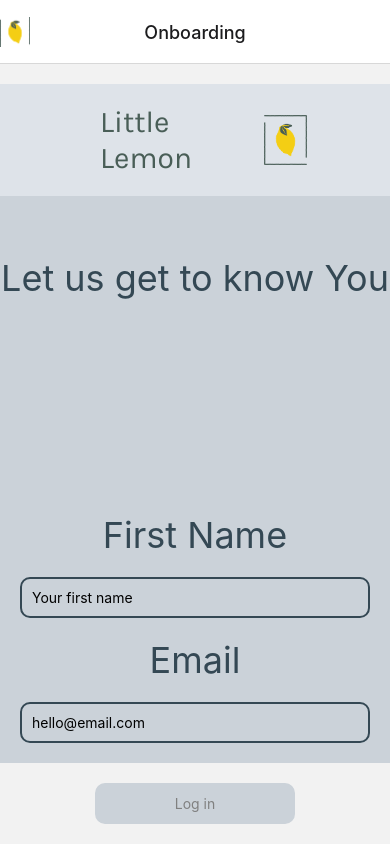
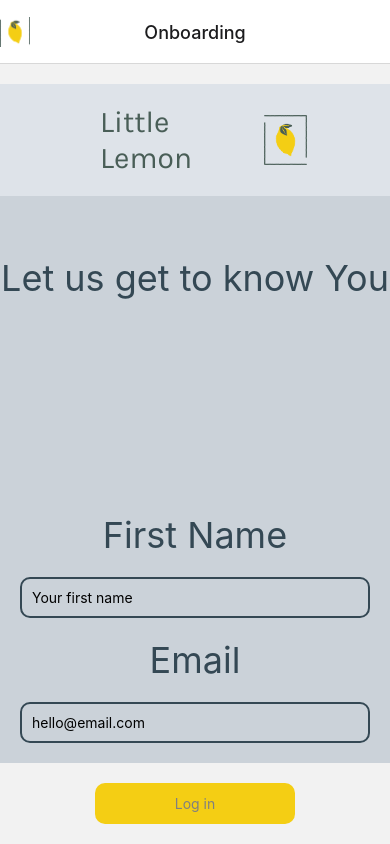
Before and after one commit to ujvaribalazs/little-lemon, a React Native app in the folder little-lemon/: screen /Onboarding in a window 390 px wide. Built offline with nearby package versions, Linux system fonts and the light colour scheme.

Commit message:
some little refinement, mostly slying

```diff
--- a/little-lemon/package.json
+++ b/little-lemon/package.json
@@ -22,6 +22,7 @@
     "expo-status-bar": "~1.12.1",
     "react": "18.2.0",
     "react-native": "0.74.2",
+    "react-native-elements": "^3.4.3",
     "react-native-mask-text": "^0.14.2",
     "react-native-safe-area-context": "4.10.1"
   },
--- a/little-lemon/screens/Home.js
+++ b/little-lemon/screens/Home.js
@@ -42,11 +42,11 @@
     marginBottom: 20,
   },
   buttonText: {
-    color: "#344854",
+    color: "white",
     padding: 12,
     textAlign: "center",
     borderColor: "#CBD2D9",
-    backgroundColor: "#CBD2D9",
+    backgroundColor: "#495E57",
     borderRadius: 10,
     width: 200,
   },
--- a/little-lemon/screens/Onboarding.js
+++ b/little-lemon/screens/Onboarding.js
@@ -12,6 +12,7 @@
   Keyboard,
   TouchableWithoutFeedback,
 } from "react-native";
+//import { Card } from "react-native-elements";
 import { useAuth } from "../components/AuthContext";
 import { useFocusEffect } from "@react-navigation/native";
 import logo from "../assets/LLlogo.png";
@@ -72,6 +73,7 @@
           <Text style={styles.headerText}>Little Lemon</Text>
           <Image source={logo} style={styles.logo} />
         </View>
+
         <KeyboardAvoidingView
           style={styles.formContainer}
           behavior={Platform.OS === "ios" ? "padding" : "height"}
@@ -176,15 +178,16 @@
     marginBottom: 20,
   },
   buttonText: {
-    color: "#344854",
+    color: "white",
     padding: 12,
     textAlign: "center",
     borderColor: "#CBD2D9",
-    backgroundColor: "#CBD2D9",
+    backgroundColor: "#495E57",
     borderRadius: 10,
     width: 200,
   },
   disableButtonText: {
     color: "gray",
+    backgroundColor: "#F4CE14",
   },
 });
--- a/little-lemon/screens/Profile.js
+++ b/little-lemon/screens/Profile.js
@@ -201,8 +201,15 @@
               />
             </View>
           </View>
-          <Button title="Save Changes" onPress={validateAndSaveProfileData} />
-          <Button title="Log Out" onPress={logOut} />
+          <TouchableOpacity
+            style={styles.buttonSave}
+            onPress={validateAndSaveProfileData}
+          >
+            <Text>Save Changes</Text>
+          </TouchableOpacity>
+          <TouchableOpacity style={styles.buttonLogout} onPress={logOut}>
+            <Text style={styles.buttonText}>Log Out</Text>
+          </TouchableOpacity>
         </View>
       </View>
     </TouchableWithoutFeedback>
@@ -250,8 +257,15 @@
     flex: 1,
   },
   input: {
-    borderBottomWidth: 1,
+    borderWidth: 1,
+    padding: 5,
+
+    borderColor: "lightgrey",
+
+    borderRadius: 7,
     marginBottom: 10,
+    borderBottomWidth: 3,
+    borderBottomColor: "#495E57",
   },
   checkboxContainer: {
     marginVertical: 20,
@@ -262,4 +276,23 @@
     justifyContent: "space-between",
     marginBottom: 10,
   },
+  buttonSave: {
+    backgroundColor: "#FECE14",
+    paddingVertical: 10,
+    paddingHorizontal: 20,
+    borderRadius: 10,
+    alignItems: "center",
+    marginVertical: 10,
+  },
+  buttonLogout: {
+    backgroundColor: "#495E57",
+    paddingVertical: 10,
+    paddingHorizontal: 20,
+    borderRadius: 10,
+    alignItems: "center",
+    marginVertical: 10,
+  },
+  buttonText: {
+    color: "white",
+  },
 });
```
Also changed, not shown: 1 other file (tests, documents, lock files or other folders).
